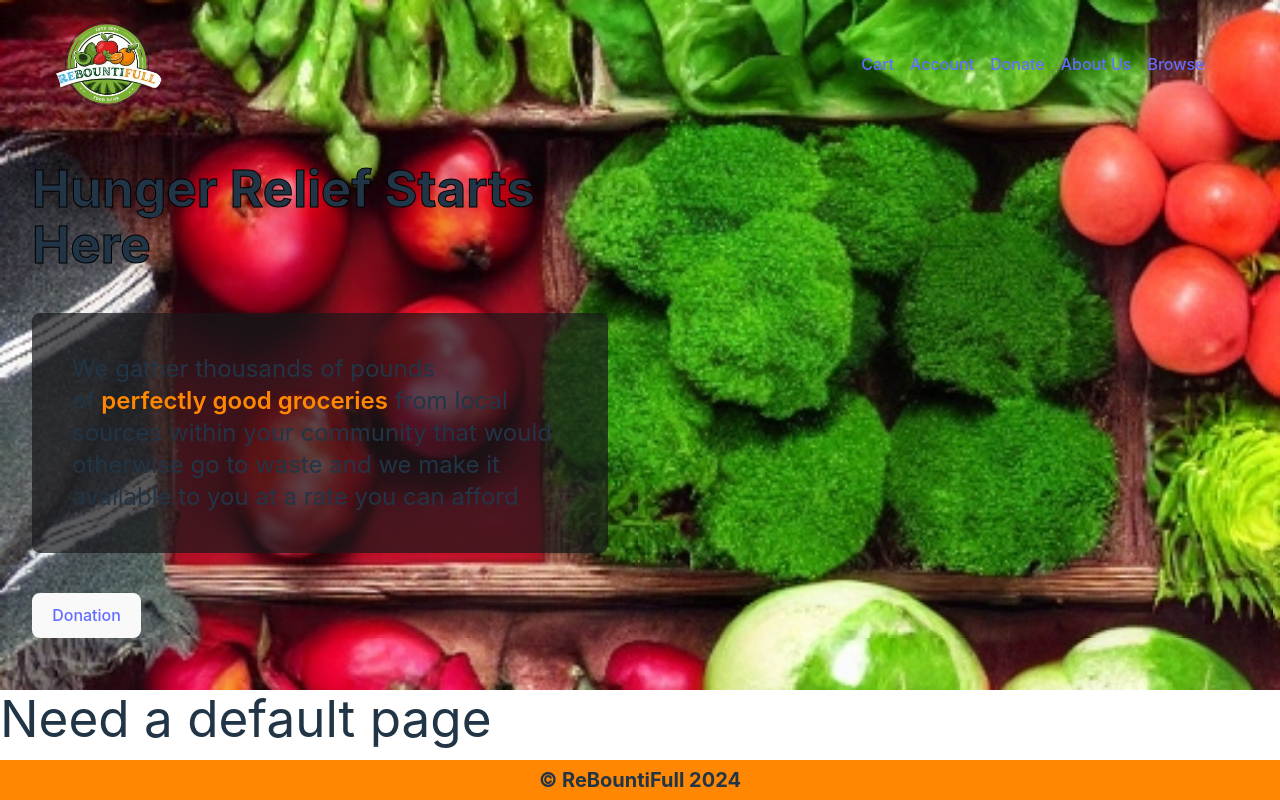
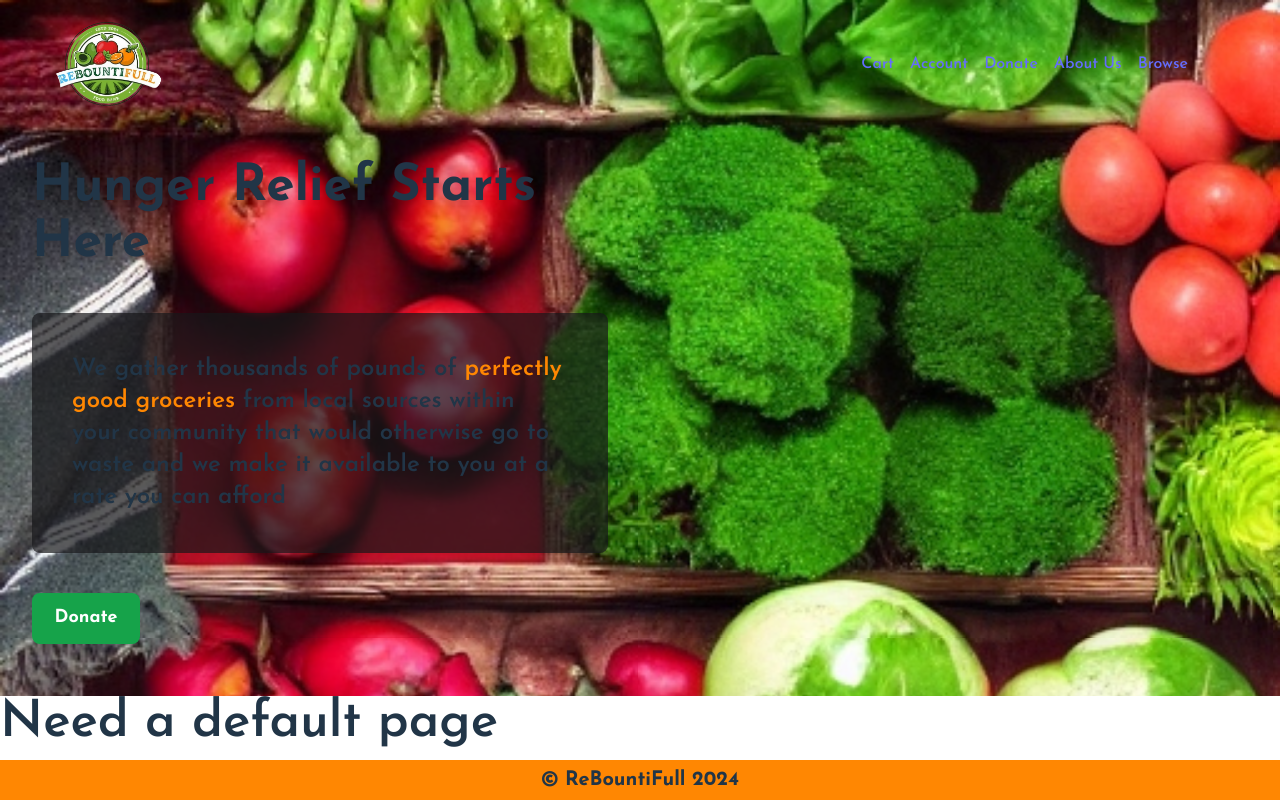
Before and after one commit to sareacct91/ReBountiFull, a React (Vite) app in the folder client/: page / in a window 1280 px wide. Built offline with nearby package versions, Linux system fonts and the light colour scheme.

Commit message:
added font from figma, fixed stroke, and added text accents. Also edited button colors to match figma

```diff
--- a/client/index.html
+++ b/client/index.html
@@ -5,6 +5,9 @@
     <!-- icon -->
     <link rel="icon" type="image/svg+xml" href="./src/assets/logo.png"/>
     <meta name="viewport" content="width=device-width, initial-scale=1.0" />
+    <link rel="preconnect" href="https://fonts.googleapis.com">
+<link rel="preconnect" href="https://fonts.gstatic.com" crossorigin>
+<link href="https://fonts.googleapis.com/css2?family=Josefin+Sans:ital,wght@0,100..700;1,100..700&display=swap" rel="stylesheet">
     <title>Vite + React</title>
   </head>
   <body>
--- a/client/src/components/Hero/aboutus-hero.jsx
+++ b/client/src/components/Hero/aboutus-hero.jsx
@@ -5,23 +5,21 @@ const AboutUsContent = () => (
   <div className="p-8 md:w-4/6 lg:w-1/2">
     <h1 className="text-stroke font-bold drop-shadow-lg">Our Mission</h1>
     <p className="my-10 rounded-lg bg-zinc-900 bg-opacity-70 p-10 text-2xl">
-      At ReBountiFull (RBF), we are driven by the belief that good, clean, and
+      At ReBountiFull (<span className=" text-orange font-semibold">RBF</span>), we are driven by the belief that good, clean, and
       safe food should not go to waste while people in our community go hungry.
-      We empower grocery stores, restaurants, and individuals to donate surplus
+      We empower <span className=" text-orange font-semibold"> grocery stores, restaurants, and individuals </span> to donate surplus
       food, which we redistribute to those in need on a sliding scale that
-      aligns with their household size. Rooted in integrity, service, and
-      equity, we, as volunteers, are committed to reducing food waste and
-      fighting hunger starting in the Bay Area. Through our efforts, we aim to
-      halve food waste and alleviate hunger, envisioning a future where our
+      aligns with their household size. Rooted in <span className=" text-orange font-semibold">integrity, service, and
+      equity</span>, we, as volunteers, are committed to reducing food waste and
+      fighting hunger starting in the Bay Area. Through our efforts, we aim to <span className=" text-orange font-semibold">
+      halve food waste and alleviate hunger </span>, envisioning a future where our
       model expands globally, supported by corporate partnerships for both food
       and monetary donations.
     </p>
+    {/* This needs a proper path or to delete the button */}
     <div className="w-full">
         <Link to="/donate">
-          <button>Download Impact Report</button>
-        </Link>
-        <Link to="/donate">
-          <button className="mx-10">Give Now</button>
+          <button className=" bg-orange text-white font-bold text-lg">Give Now</button>
         </Link>
       </div>
     </div>
--- a/client/src/components/Hero/donate-hero.jsx
+++ b/client/src/components/Hero/donate-hero.jsx
@@ -17,10 +17,10 @@ const DonateContent = () => (
     <div className="w-full">
       {/* need to add path to these buttons don't forget */}
         <Link to="">
-          <button>Monetary Donation</button>
+        <button className="bg-blue-500 text-white font-bold text-lg">Monetary Donation</button>
         </Link>
         <Link to="">
-          <button className="mx-10">Register Now</button>
+          <button className="mx-10 bg-blue-500 text-white font-bold text-lg">Register Now</button>
         </Link>
       </div>
     </div>
--- a/client/src/components/Hero/home-hero.jsx
+++ b/client/src/components/Hero/home-hero.jsx
@@ -3,7 +3,7 @@ import { Link } from "react-router-dom";
 // hero content for the homepage
 const HeroContent = () => (
   <div className=" p-8 md:w-4/6 lg:w-1/2">
-    <h1 className="text-stroke font-bold drop-shadow-lg">
+    <h1 className="font-bold drop-shadow-lg">
       Hunger Relief Starts Here
     </h1>
     <p className="my-10 rounded-lg bg-zinc-900 bg-opacity-70 p-10 text-2xl">
@@ -17,7 +17,7 @@ const HeroContent = () => (
     <div className="my-5">
       {/* link to the donation page */}
       <Link to="/donate">
-        <button>Donation</button>
+      <button className="bg-green-600 text-white font-bold text-lg">Donate</button>
       </Link>
     </div>
   </div>
--- a/client/src/index.css
+++ b/client/src/index.css
@@ -3,9 +3,10 @@
 @tailwind utilities;
 
 :root {
-  font-family: Inter, system-ui, Avenir, Helvetica, Arial, sans-serif;
-  line-height: 1.5;
-  font-weight: 400;
+  font-family: "Josefin Sans", Inter, system-ui, Avenir, Helvetica, Arial, sans-serif;
+  font-optical-sizing: auto;
+  font-weight: 600;
+  font-style: normal;
 
   color-scheme: light dark;
   color: rgba(255, 255, 255, 0.87);
@@ -15,6 +16,13 @@
   text-rendering: optimizeLegibility;
   -webkit-font-smoothing: antialiased;
   -moz-osx-font-smoothing: grayscale;
+}
+
+.josefin-sans {
+  font-family: "Josefin Sans", sans-serif;
+  font-optical-sizing: auto;
+  font-weight: 600;
+  font-style: normal;
 }
 
 /* Combined with flex-grow on the MAIN, the following makes footer stick to bottom of page */
@@ -33,9 +41,10 @@ body {
 }
 /* end attempt */
 
-.text-stroke {
+/*This stroke below creates wierd lines for me regardless of font so far, but I do like the outline and think it'll be good for readability.
+/* .text-stroke {
  -webkit-text-stroke: 1px black;
-}
+} */
 
 
 a {
```
